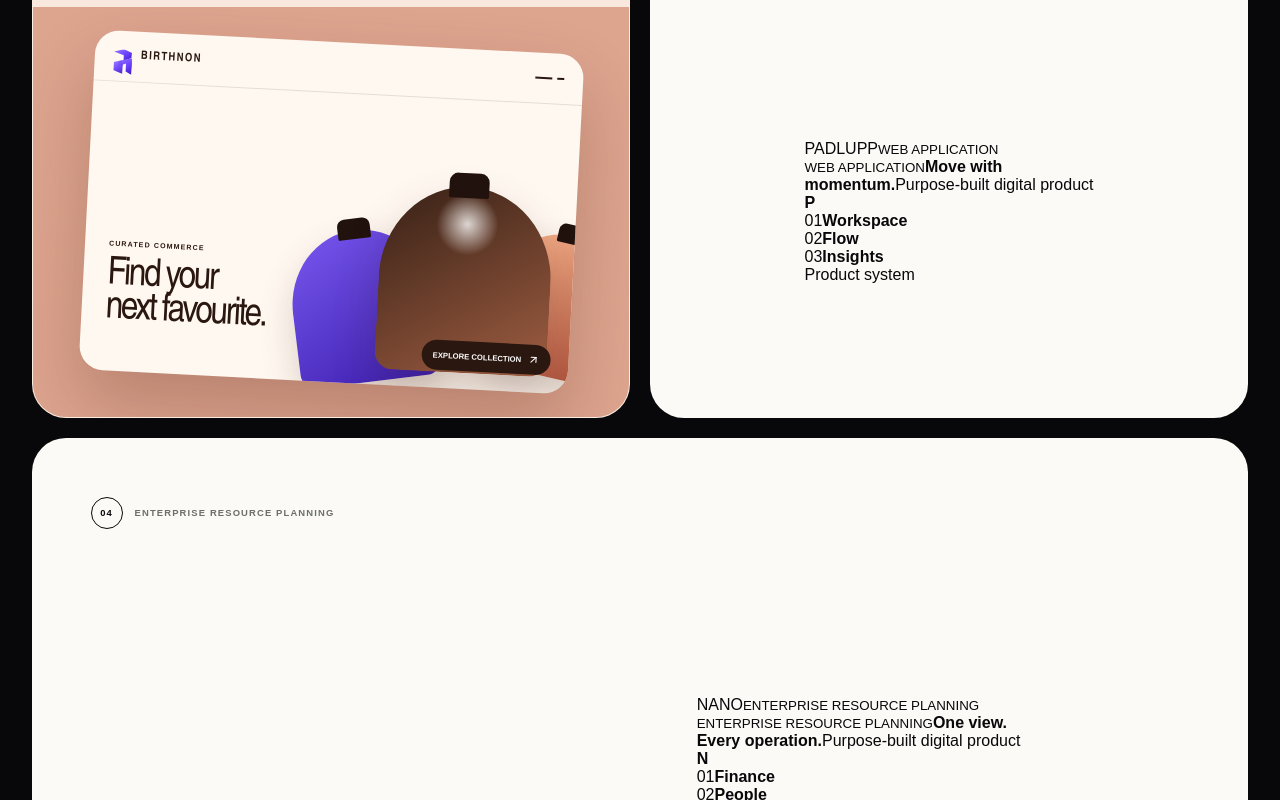
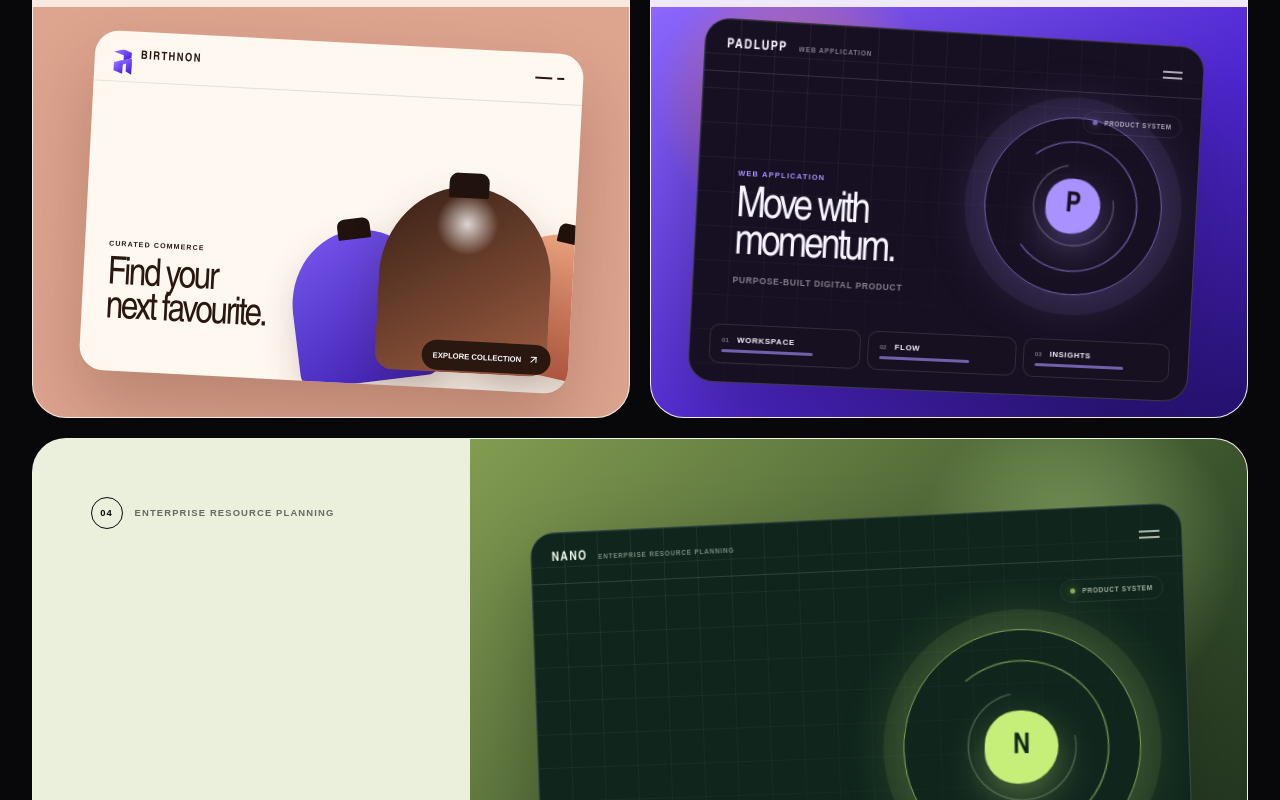
Before and after one commit to pkaylabs/pkaywebsite, a React (Vite) app: page / in a window 1280 px wide. Shown: the part 3540-4340 px from the top of the page. Built offline with nearby package versions, Linux system fonts and the light colour scheme.

Commit message:
Update index.css

```diff
--- a/src/index.css
+++ b/src/index.css
@@ -1312,10 +1312,14 @@
   overflow: hidden;
 }
 
-.project-card--woezor .project-stage {
+.project-card--homecare {
+  background: #e9f1ed;
+}
+
+.project-card--homecare .project-stage {
   background:
-    radial-gradient(circle at 70% 20%, rgba(255, 255, 255, 0.22), transparent 18%),
-    linear-gradient(135deg, #7b56ff, #4c25d8 60%, #2c137d);
+    radial-gradient(circle at 74% 18%, rgba(255, 214, 185, 0.28), transparent 20%),
+    linear-gradient(135deg, #1e6257, #0d3f38 62%, #082722);
 }
 
 .project-card--birthnon {
@@ -1326,12 +1330,62 @@
   background: #dda48e;
 }
 
-.project-card--bayelsa {
-  background: #dff2eb;
-}
-
-.project-card--bayelsa .project-stage {
-  background: #0a6d70;
+.project-card--padlupp {
+  background: #eee9ff;
+}
+
+.project-card--padlupp .project-stage {
+  background:
+    radial-gradient(circle at 24% 22%, rgba(255, 134, 102, 0.7), transparent 25%),
+    linear-gradient(145deg, #8d68ff, #4f26d2 58%, #24106e);
+}
+
+.project-card--nano {
+  background: #eaf0dc;
+}
+
+.project-card--nano .project-stage {
+  background:
+    radial-gradient(circle at 78% 18%, rgba(218, 255, 164, 0.42), transparent 20%),
+    linear-gradient(135deg, #829c51, #324a28 62%, #142319);
+}
+
+.project-card--africare {
+  background: #e0f2ec;
+}
+
+.project-card--africare .project-stage {
+  background: linear-gradient(145deg, #5cc4b8, #16756f 64%, #084a49);
+}
+
+.project-card--courtos {
+  background: #f1e8d8;
+}
+
+.project-card--courtos .project-stage {
+  background:
+    radial-gradient(circle at 70% 18%, rgba(230, 192, 126, 0.38), transparent 20%),
+    linear-gradient(145deg, #785a36, #34251a 60%, #17110c);
+}
+
+.project-card--admitra {
+  background: #f7e0d7;
+}
+
+.project-card--admitra .project-stage {
+  background:
+    radial-gradient(circle at 75% 24%, rgba(169, 145, 255, 0.58), transparent 22%),
+    linear-gradient(135deg, #ff7a59, #d84b32 62%, #7f211b);
+}
+
+.project-card--toaba {
+  background: #e3ebff;
+}
+
+.project-card--toaba .project-stage {
+  background:
+    radial-gradient(circle at 24% 22%, rgba(255, 255, 255, 0.32), transparent 20%),
+    linear-gradient(145deg, #537ee4, #173f9a 64%, #0b245e);
 }
 
 .project-card--monitoring .project-stage {
@@ -1345,6 +1399,280 @@
 
 .project-card:hover .project-ui {
   transform: translateY(-9px) scale(1.025) rotate(0deg);
+}
+
+.ui-system {
+  --system-bg: #f6f4ee;
+  --system-ink: #121216;
+  --system-accent: var(--violet);
+  position: relative;
+  width: min(84%, 780px);
+  height: 76%;
+  min-height: 360px;
+  overflow: hidden;
+  border: 1px solid color-mix(in srgb, var(--system-ink) 18%, transparent);
+  border-radius: 25px;
+  color: var(--system-ink);
+  background: var(--system-bg);
+  box-shadow: 0 38px 90px rgba(0, 0, 0, 0.28);
+  transform: rotate(-2deg) perspective(1000px) rotateY(-3deg);
+}
+
+.project-card--wide .ui-system {
+  min-height: 430px;
+}
+
+.system-grid {
+  position: absolute;
+  inset: 0;
+  background-image:
+    linear-gradient(color-mix(in srgb, var(--system-ink) 7%, transparent) 1px, transparent 1px),
+    linear-gradient(90deg, color-mix(in srgb, var(--system-ink) 7%, transparent) 1px, transparent 1px);
+  background-size: 34px 34px;
+  mask-image: linear-gradient(145deg, black, transparent 76%);
+}
+
+.system-top {
+  position: relative;
+  z-index: 4;
+  display: grid;
+  grid-template-columns: auto 1fr auto;
+  gap: 11px;
+  align-items: center;
+  min-height: 52px;
+  padding: 0 21px;
+  border-bottom: 1px solid color-mix(in srgb, var(--system-ink) 13%, transparent);
+}
+
+.system-top > span {
+  font: 700 0.82rem/1 var(--display);
+  letter-spacing: 0.1em;
+}
+
+.system-top > small {
+  overflow: hidden;
+  font-size: 0.4rem;
+  font-weight: 850;
+  letter-spacing: 0.14em;
+  text-overflow: ellipsis;
+  text-transform: uppercase;
+  white-space: nowrap;
+  opacity: 0.48;
+}
+
+.system-top > i {
+  width: 20px;
+  height: 2px;
+  background: currentColor;
+  box-shadow: 0 6px 0 currentColor;
+  opacity: 0.68;
+}
+
+.system-copy {
+  position: absolute;
+  z-index: 4;
+  bottom: 96px;
+  left: clamp(22px, 3vw, 42px);
+  display: grid;
+  gap: 11px;
+}
+
+.system-copy small {
+  color: var(--system-accent);
+  font-size: 0.46rem;
+  font-weight: 900;
+  letter-spacing: 0.16em;
+  text-transform: uppercase;
+}
+
+.system-copy strong {
+  max-width: 360px;
+  font: 560 clamp(2rem, 3.3vw, 3.8rem)/0.88 var(--display);
+  letter-spacing: -0.065em;
+}
+
+.system-copy > span {
+  font-size: 0.53rem;
+  font-weight: 750;
+  letter-spacing: 0.08em;
+  text-transform: uppercase;
+  opacity: 0.48;
+}
+
+.system-orbit {
+  position: absolute;
+  z-index: 2;
+  top: 48%;
+  right: 7%;
+  display: grid;
+  place-items: center;
+  width: min(36%, 240px);
+  aspect-ratio: 1;
+  border: 1px solid color-mix(in srgb, var(--system-accent) 64%, transparent);
+  border-radius: 50%;
+  box-shadow:
+    0 0 0 20px color-mix(in srgb, var(--system-accent) 8%, transparent),
+    0 0 60px color-mix(in srgb, var(--system-accent) 26%, transparent);
+  transform: translateY(-50%);
+  animation: system-float 5.5s ease-in-out infinite;
+}
+
+.system-orbit > i {
+  position: absolute;
+  inset: 13%;
+  border: 1px solid color-mix(in srgb, var(--system-accent) 72%, transparent);
+  border-top-color: transparent;
+  border-radius: 50%;
+  animation: system-turn 9s linear infinite;
+}
+
+.system-orbit > i:nth-child(2) {
+  inset: 27%;
+  border-color: color-mix(in srgb, var(--system-ink) 34%, transparent);
+  border-right-color: transparent;
+  animation-duration: 6s;
+  animation-direction: reverse;
+}
+
+.system-orbit > b {
+  display: grid;
+  place-items: center;
+  width: 31%;
+  aspect-ratio: 1;
+  border-radius: 38% 62% 44% 56%;
+  color: var(--system-bg);
+  background: var(--system-accent);
+  box-shadow: 0 15px 35px color-mix(in srgb, var(--system-accent) 34%, transparent);
+  font: 620 clamp(1.15rem, 2.2vw, 2.2rem)/1 var(--display);
+  animation: system-token 4s ease-in-out infinite;
+}
+
+.system-modules {
+  position: absolute;
+  z-index: 5;
+  right: 19px;
+  bottom: 18px;
+  left: 19px;
+  display: grid;
+  grid-template-columns: repeat(3, 1fr);
+  gap: 7px;
+}
+
+.system-modules > div {
+  display: grid;
+  grid-template-columns: auto 1fr;
+  gap: 5px 8px;
+  align-items: center;
+  min-width: 0;
+  padding: 10px 11px;
+  border: 1px solid color-mix(in srgb, var(--system-ink) 12%, transparent);
+  border-radius: 10px;
+  background: color-mix(in srgb, var(--system-bg) 82%, transparent);
+  backdrop-filter: blur(8px);
+}
+
+.system-modules span {
+  font-size: 0.39rem;
+  font-weight: 850;
+  opacity: 0.42;
+}
+
+.system-modules strong {
+  overflow: hidden;
+  font-size: 0.49rem;
+  letter-spacing: 0.08em;
+  text-overflow: ellipsis;
+  text-transform: uppercase;
+  white-space: nowrap;
+}
+
+.system-modules i {
+  grid-column: 1 / -1;
+  width: 72%;
+  height: 3px;
+  border-radius: 3px;
+  background: var(--system-accent);
+  opacity: 0.62;
+}
+
+.system-status {
+  position: absolute;
+  z-index: 5;
+  top: 70px;
+  right: 19px;
+  display: flex;
+  gap: 7px;
+  align-items: center;
+  padding: 7px 9px;
+  border: 1px solid color-mix(in srgb, var(--system-ink) 12%, transparent);
+  border-radius: 999px;
+  font-size: 0.4rem;
+  font-weight: 850;
+  letter-spacing: 0.1em;
+  text-transform: uppercase;
+  opacity: 0.66;
+}
+
+.system-status i {
+  width: 5px;
+  height: 5px;
+  border-radius: 50%;
+  background: var(--system-accent);
+  box-shadow: 0 0 10px var(--system-accent);
+}
+
+.ui-homecare {
+  --system-bg: #f4efe5;
+  --system-ink: #123b34;
+  --system-accent: #f07a58;
+}
+
+.ui-padlupp {
+  --system-bg: #171022;
+  --system-ink: #f7f3ff;
+  --system-accent: #a991ff;
+  transform: rotate(3deg) perspective(1000px) rotateY(3deg);
+}
+
+.ui-nano {
+  --system-bg: #10261d;
+  --system-ink: #eff8e8;
+  --system-accent: #c6ef79;
+}
+
+.ui-africare {
+  --system-bg: #eaf8f4;
+  --system-ink: #0b5551;
+  --system-accent: #ef6e58;
+  transform: rotate(2.5deg);
+}
+
+.ui-courtos {
+  --system-bg: #211913;
+  --system-ink: #f7eedf;
+  --system-accent: #d9b46f;
+}
+
+.ui-courtos .system-orbit {
+  border-radius: 6px;
+  transform: translateY(-50%) rotate(45deg);
+}
+
+.ui-courtos .system-orbit > b {
+  transform: rotate(-45deg);
+}
+
+.ui-admitra {
+  --system-bg: #fff5ef;
+  --system-ink: #b93624;
+  --system-accent: #6f40ff;
+  transform: rotate(2deg) perspective(1000px) rotateY(2deg);
+}
+
+.ui-toaba {
+  --system-bg: #eef3ff;
+  --system-ink: #153879;
+  --system-accent: #ff684a;
 }
 
 .ui-woezor {
@@ -2491,6 +2819,20 @@
   50% { transform: translateY(-10px); }
 }
 
+@keyframes system-float {
+  0%, 100% { margin-top: 0; }
+  50% { margin-top: -10px; }
+}
+
+@keyframes system-turn {
+  to { transform: rotate(360deg); }
+}
+
+@keyframes system-token {
+  0%, 100% { border-radius: 38% 62% 44% 56%; transform: rotate(-4deg) scale(0.94); }
+  50% { border-radius: 58% 42% 62% 38%; transform: rotate(6deg) scale(1.06); }
+}
+
 @keyframes monitor-spin {
   to { transform: translate(-50%, -50%) rotate(360deg); }
 }
@@ -2927,6 +3269,59 @@
     min-height: 320px;
   }
 
+  .ui-system,
+  .project-card--wide .ui-system {
+    width: 90%;
+    min-height: 330px;
+  }
+
+  .system-top {
+    padding-inline: 15px;
+  }
+
+  .system-top > small {
+    display: none;
+  }
+
+  .system-copy {
+    bottom: 92px;
+    left: 20px;
+  }
+
+  .system-copy strong {
+    font-size: 2.15rem;
+  }
+
+  .system-copy > span {
+    display: none;
+  }
+
+  .system-orbit {
+    top: 46%;
+    right: 3%;
+    width: 38%;
+  }
+
+  .system-modules {
+    right: 13px;
+    bottom: 13px;
+    left: 13px;
+    gap: 5px;
+  }
+
+  .system-modules > div {
+    padding: 8px;
+  }
+
+  .system-modules strong {
+    font-size: 0.4rem;
+  }
+
+  .system-status {
+    top: 63px;
+    right: 13px;
+  }
+
   .woezor-main {
     gap: 10px;
     padding: 14px;
```
